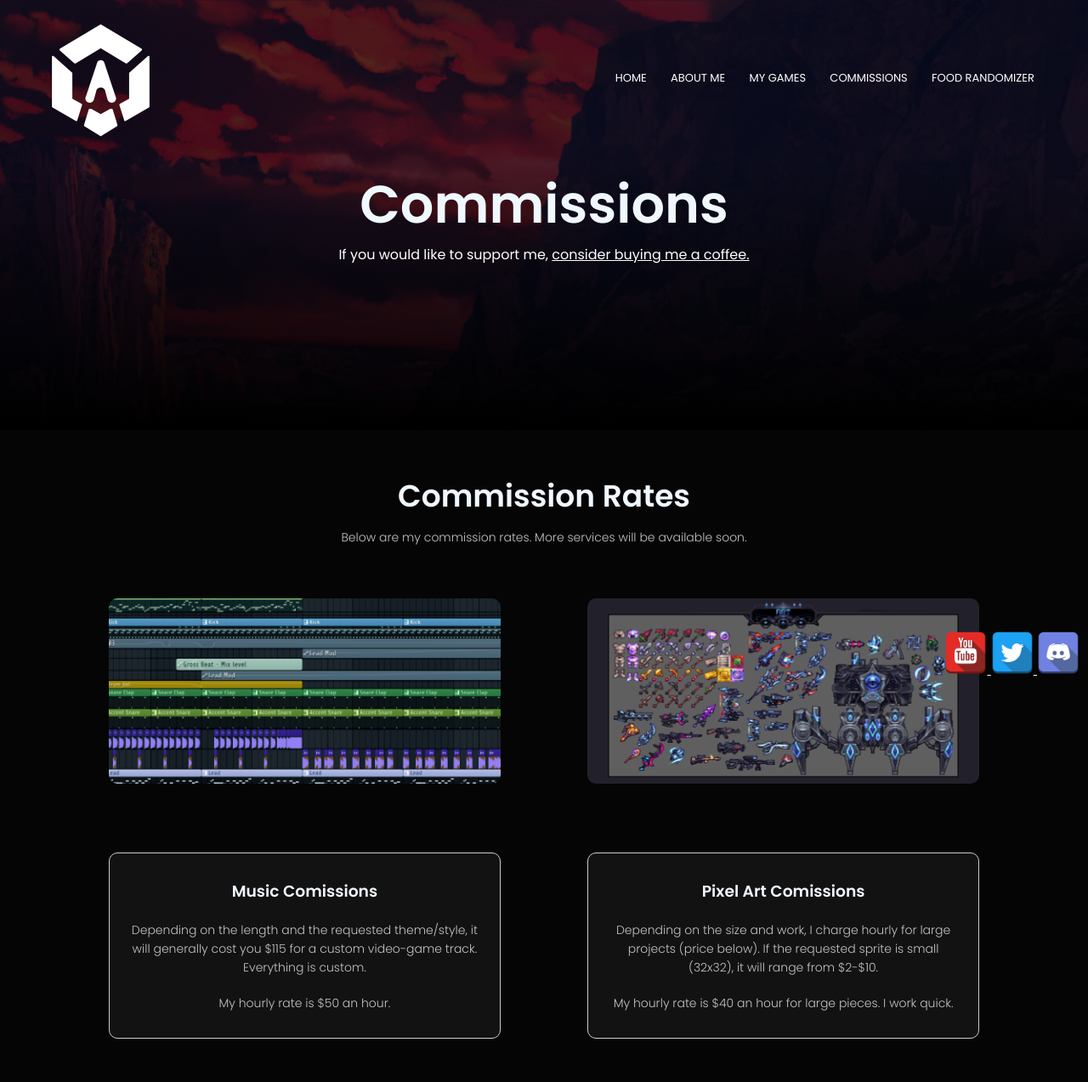
After one commit to Arcri/Arcri.net, a PHP site: page /commissions.html in a window 1280 px wide. The commit adds this page. Shown: the whole page at 85% size. Run offline with PHP 8.4, Linux system fonts and the light colour scheme; some libraries are stand-ins or nearby versions.

Commit message:
comm rate

```diff
--- /dev/null
+++ b/commissions.html
@@ -0,0 +1,103 @@
+<html>
+<head>
+<meta name="viewport" content="width=device-width, initial-scale=1.0">
+<title>Arcri</title>
+<link rel="stylesheet" href="styles.css">
+<link href="https://fonts.googleapis.com/css?family=Poppins:100,200,300,400,600,700&display=swap" rel="stylesheet">
+<link rel="stylesheet" href="https://stackpath.bootstrapcdn.com/font-awesome/4.7.0/css/font-awesome.min.css">
+<script src="https://kit.fontawesome.com/418bb7c403.js" crossorigin="anonymous"></script>
+
+<script src="http://ajax.googleapis.com/ajax/libs/jquery/1.4.2/jquery.min.js"></script>
+
+<script>(function(d, s, id) { var js, fjs = d.getElementsByTagName(s)[0]; if (d.getElementById(id)) return; js = d.createElement(s); js.id = id; js.src = "https://affil.walmart.com/buttons/buynow.min.js"; fjs.parentNode.insertBefore(js, fjs); }(document, 'script', 'walmart-buynow-js'));</script>
+</head>
+<body>
+  <section class="header">
+
+    <nav>
+        <a href="index.html"><img src="images/logo.png"></a>
+        <div class="nav-links" id="navLinks">
+            <i class="fa fa-close" onclick="hideMenu()"></i>
+            <ul>
+              <li><a href="index.html">HOME</a></li>
+              <li><a href="about.html">ABOUT ME</a></li>
+              <li><a href="inanotherlife.html">MY GAMES</a></li>
+              <li><a href="commissions.html">COMMISSIONS</a></li>
+              <li><a href="foodrandomizer.html">FOOD RANDOMIZER</a></li>
+            </ul>
+        </div>
+        <i class="fa fa-bars" onclick="showMenu()"></i>
+    </nav>
+
+
+    <div class="widgets">
+    <a href="https://www.youtube.com/channel/UCpxGzO3qYHkP9oQmZdqpS2w" target="_blank">
+      <img src="images/youtube.png" class="widget">
+    </a>
+
+    <a href="https://twitter.com/ArcriMC" target="_blank">
+      <img src="images/twitter.png" class="widget">
+    </a>
+
+    <a href="https://discord.gg/agyYC4a" target="_blank">
+
+      <img src="images/discord.png" class="widget">
+    </a>
+    </div>
+
+    <div id="grad1"></div>
+    <div class="text-box">
+        <h1>Commissions</h1>
+        <a>If you would like to support me,</a> <a href="https://www.buymeacoffee.com/Arcri" target="_blank">consider buying me a coffee.</a>
+    </div>
+
+  </section>
+
+<!---------- ialshowcase ---------->
+
+<section class="showcase">
+    <h1>Commission Rates</h1>
+    <p>Below are my commission rates. More services will be available soon.</p>
+        <div class="row">
+            <div class="showcase-col7">
+                <img src="images/flcomm.png">
+                <div class="layer">
+                    <h3>Track Commissions</h3>
+                </div>
+                </a>
+            </div>
+            <div class="showcase-col7">
+                <img src="images/art2.png">
+                <div class="layer">
+                    <h3>Art Commissions</h3>
+                </div>
+                </a>
+            </div>
+        </div>
+
+        <div class="row">
+            <div class="projects-col7">
+                <h3>Music Comissions</h3>
+                <p>Depending on the length and the requested theme/style, it will generally cost you $115 for a custom video-game track. Everything is custom.</p>
+                <p>My hourly rate is $50 an hour.</p>
+            </div>
+            <div class="projects-col7">
+                <h3>Pixel Art Comissions</h3>
+                <p>Depending on the size and work, I charge hourly for large projects (price below). If the requested sprite is small (32x32), it will range from $2-$10.</p>
+                <p>My hourly rate is $40 an hour for large pieces. I work quick.</p>
+            </div>
+        </div>
+    </section>
+</html>
+
+<script>
+    var navLinks = document.getElementById("navLinks");
+
+    function showMenu() {
+        navLinks.style.right = "0";
+    }
+
+    function hideMenu() {
+        navLinks.style.right = "-200px";
+    }
+</script>
--- a/styles.css
+++ b/styles.css
@@ -32,7 +32,18 @@ body {
     position: relative;
     overflow: hidden;
 }
+
+.showcase-col7{
+    flex-basis: 45%;
+    border-radius: 10px;
+    margin-bottom: 30px;
+    position: relative;
+    overflow: hidden;
+}
 .showcase-col img{
+    width: 100%;
+}
+.showcase-col7 img{
     width: 100%;
 }
 
@@ -236,6 +247,17 @@ p{
 		border: 1px solid #ccc!important;
     transition: .5s;
 }
+
+.projects-col7{
+    flex-basis: 45%;
+    background: #121212;
+    border-radius: 10px;
+    margin-bottom: 5%;
+    padding: 20px 12px;
+    box-sizing: border-box;
+		border: 1px solid #ccc!important;
+    transition: .5s;
+}
 h3{
     text-align: center;
     font-weight: 600;
@@ -243,6 +265,10 @@ h3{
 		color: aliceblue;
 }
 .projects-col:hover{
+    box-shadow: 0 0 20px 0px rgba(0, 0, 0, 0.2);
+}
+
+.projects-col:hover7{
     box-shadow: 0 0 20px 0px rgba(0, 0, 0, 0.2);
 }
 
```
Also changed, not shown: about.html (+6 -4 lines), contact.html (+6 -5 lines), foodrandomizer.html (+5 -4 lines), inanotherlife.html (+6 -4 lines), index.html (+9 -5 lines), .htaccess (added), images/art2.png (added), images/flcomm.png (added).
